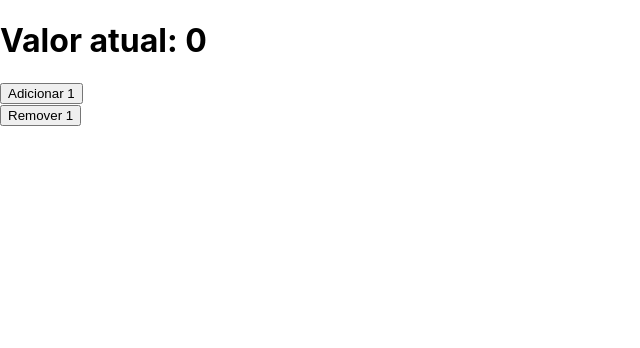
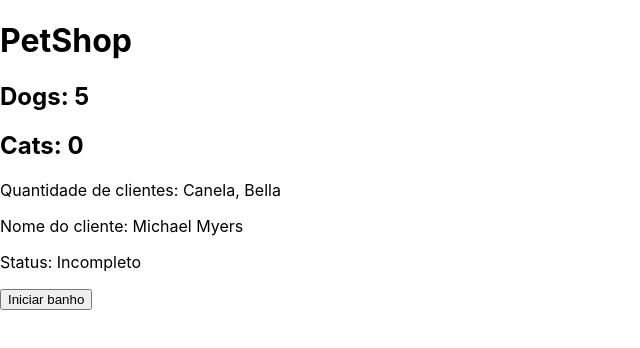
Before and after one commit to Alice7H/advanced-reactjs-dio, a React (Create React App) app: page / in a window 1280 px wide. Shown: the top 348 px of the page, without its empty margins (0-640 px from the left). Built offline with nearby package versions, Linux system fonts and the light colour scheme.

Commit message:
typechecking with PropTypes

```diff
--- a/src/App.js
+++ b/src/App.js
@@ -1,34 +1,20 @@
-import React, { Component } from 'react';
-import Counter from './components/Counter';
+import React from 'react';
+import PetShop from './components/PetShop';
 
-const Buttons = ({ increment, decrement, count }) => (
-  <div>
-    <h1>Valor atual: {count}</h1>
-    <div>
-      <button onClick={increment}>Adicionar 1</button>
-    </div>
-    <div>
-      <button onClick={decrement}>Remover 1</button>
-    </div>
-  </div>
-)
+function App() {
+  const handleClick = () => {
+    console.log('Iniciando o banho...');
+  }
 
-class App extends Component {
-  render() {
-    return (
-      <div>
-        <Counter render={
-          ({ increment, decrement, count }) => (
-            <Buttons
-              increment={increment}
-              decrement={decrement}
-              count={count}
-            />
-          )
-        } />
-      </div >
-    );
-  }
+  return (
+    <PetShop
+      dogs={5}
+      customerName='Michael Myers'
+      customers={['Canela', 'Bella']}
+      onClick={handleClick}
+      status='Incompleto'
+    />
+  );
 }
 
 export default App;
--- /dev/null
+++ b/src/components/PetShop.js
@@ -0,0 +1,32 @@
+import React from 'react'
+import PropTypes from 'prop-types';
+
+function PetShop({ dogs, cats, customers, customerName, onClick, status }) {
+  return (
+    <div>
+      <h1>PetShop</h1>
+      <h2>Dogs: {dogs}</h2>
+      <h2>Cats: {cats}</h2>
+      <p>Quantidade de clientes: {customers.join(', ')}</p>
+      <p>Nome do cliente: {customerName}</p>
+      <p>Status: {status}</p>
+      <button type="button" onClick={onClick}>Iniciar banho</button>
+    </div>
+  )
+}
+
+PetShop.defaultProps = {
+  cats: 0,
+  customers: []
+}
+
+PetShop.propTypes = {
+  dogs: PropTypes.number.isRequired,
+  cats: PropTypes.number,
+  customers: PropTypes.array,
+  customerName: PropTypes.string.isRequired,
+  onClick: PropTypes.func.isRequired,
+  status: PropTypes.oneOf(["Completo", "Em curso", "Desabilitado"])
+}
+
+export default PetShop;
```
Also changed, not shown: 1 other file (tests, documents, lock files or other folders).
